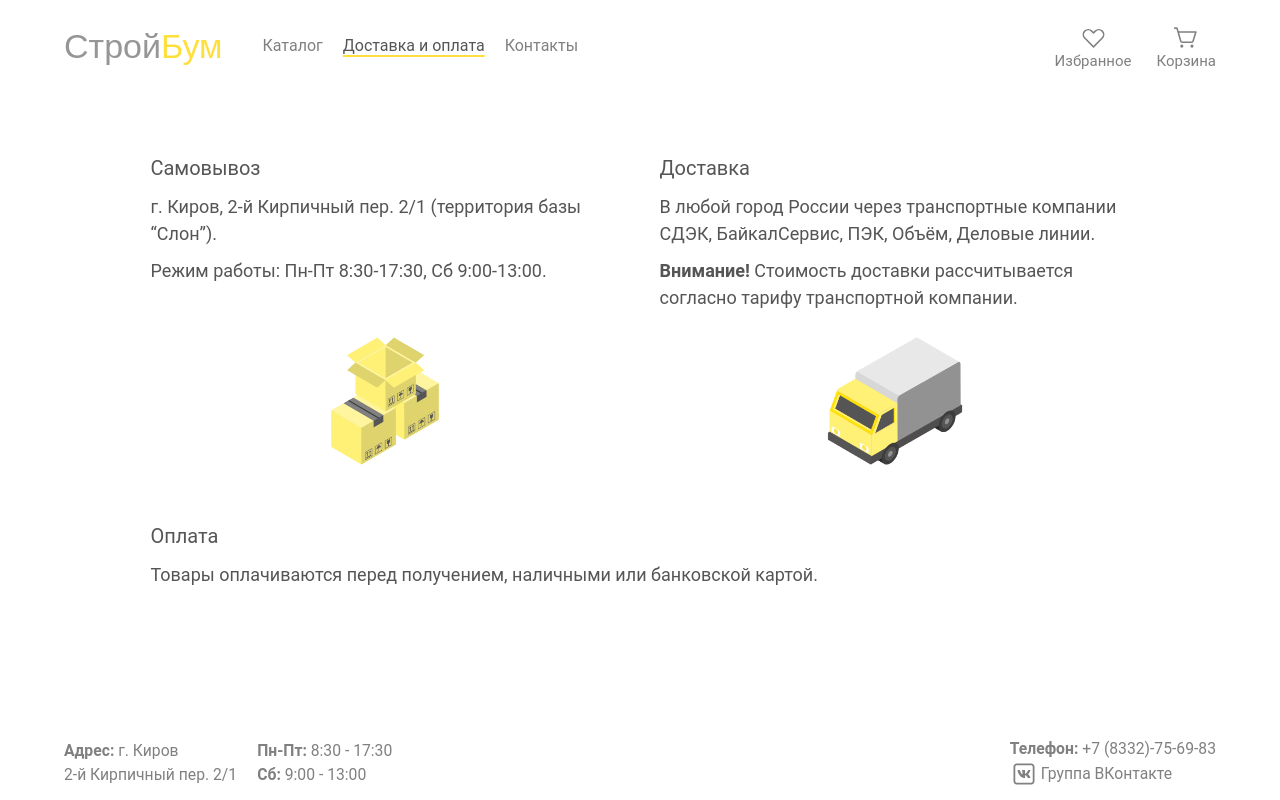
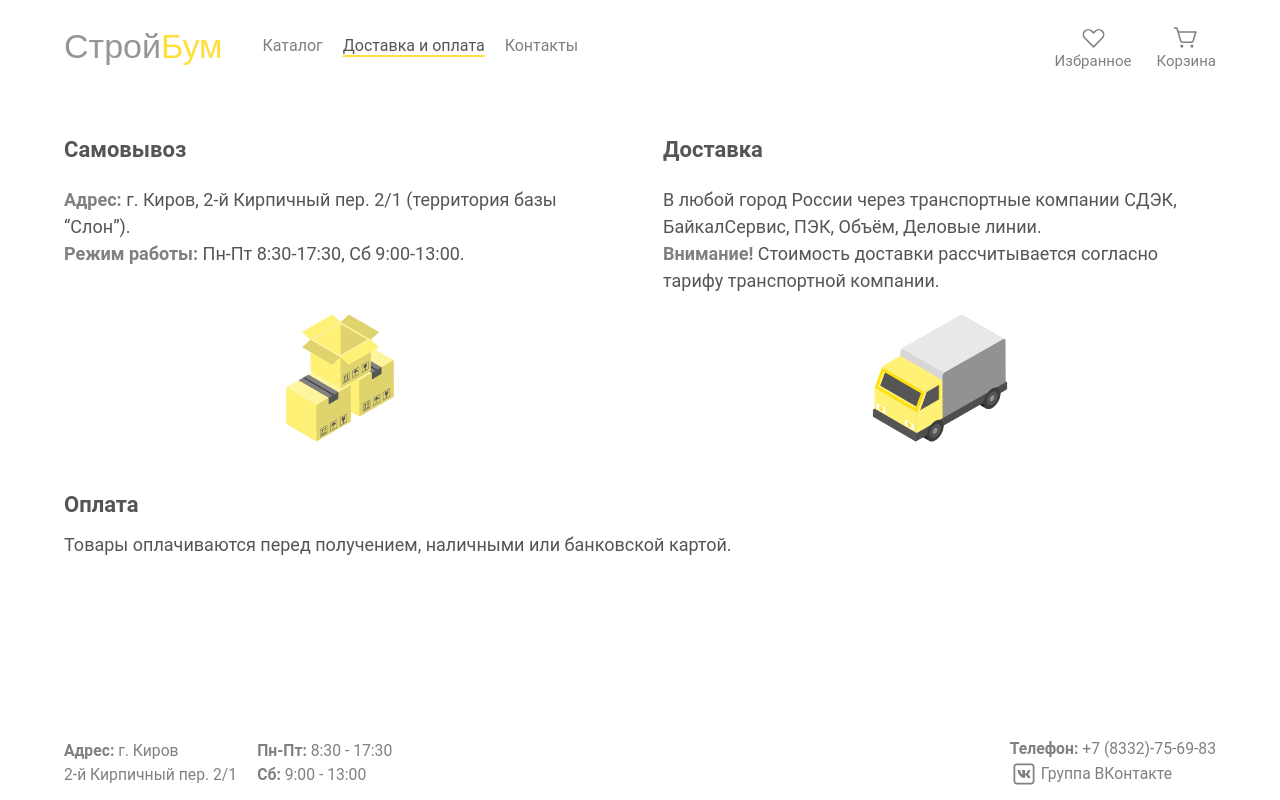
Before and after one commit to kotamikh/StroyBum, a Nuxt app: page /deliveryPayment in a window 1280 px wide. Built offline with nearby package versions, Linux system fonts and the light colour scheme; no server answers; a web font is replaced by a local one.

Commit message:
redesign headers, catalog and deliveryPayment

```diff
--- a/assets/styles/main.css
+++ b/assets/styles/main.css
@@ -15,12 +15,15 @@ body {
   position: relative;
 }
 
-h1 {
+h1.page-name {
   margin: 30px 0;
+  @media screen and (max-width: 809px) {
+    display: none
+  }
 }
 
-h1,
-h2 {
+h2,
+.page-name {
   color: var(--grey);
   font-size: calc((100vw - 320px) / (1280 - 320) * (20 - 18) + 18px);
 }
--- a/components/NavBar.vue
+++ b/components/NavBar.vue
@@ -113,6 +113,7 @@ watch(() => route.name, () => {
 
       @media screen and (max-width: 809px)
         margin-right: 0
+        margin-bottom: 40px
 
       span
         color: var(--yellow)
--- a/layouts/defaultlayout.vue
+++ b/layouts/defaultlayout.vue
@@ -19,16 +19,16 @@
 
   @media screen and (max-width: 809px)
     display: flex
+    margin: 10px auto
     flex-direction: column
 
   .content
     display: flex
-    padding: 20px 0 70px 0
+    padding-bottom: 70px
     flex-direction: column
 
     @media screen and (max-width: 809px)
-      padding-top: 0
-      padding-bottom: 160px
+      padding-bottom: 170px
 
     @media screen and (max-width: 344px)
       padding-bottom: 220px
--- a/pages/cart.vue
+++ b/pages/cart.vue
@@ -1,7 +1,7 @@
 <template>
-  <h1>
+  <h1 class="page-name">
     <svg xmlns="http://www.w3.org/2000/svg" width="25" height="25" viewBox="0 0 256 256">
-      <path fill="#808080"
+      <path fill="#555555"
             d="M96 216a16 16 0 1 1-16-16a16 16 0 0 1 16 16Zm88-16a16 16 0 1 0 16 16a16 16 0 0 0-16-16Zm47.65-125.65l-28.53 92.71A23.89 23.89 0 0 1 180.18 184H84.07A24.11 24.11 0 0 1 61 166.59L24.82 40H8a8 8 0 0 1 0-16h16.82a16.08 16.08 0 0 1 15.39 11.6L48.32 64H224a8 8 0 0 1 7.65 10.35ZM213.17 80H52.89l23.49 82.2a8 8 0 0 0 7.69 5.8h96.11a8 8 0 0 0 7.65-5.65Z"/>
     </svg>
     Корзина
@@ -49,7 +49,6 @@ import { computed } from "@vue/reactivity";
 import { useProductsStore } from "~/store/products";
 
 const store = useProductsStore()
-console.log(store.cartQuantity)
 
 const cartProducts = computed<IProduct[]>(() => {
   const result: IProduct[] = []
@@ -79,10 +78,13 @@ const commonSum = computed(() => {
 *:not(h1)
   font-size: calc((100vw - 320px) / (1280 - 320) * (16 - 14) + 14px)
 
-h1
+.page-name
   gap: 10px
   display: flex
   align-items: center
+
+  @media screen and (max-width: 809px)
+    display: none
 
 .cart-products
   gap: 10px
--- a/pages/catalog/index.vue
+++ b/pages/catalog/index.vue
@@ -1,6 +1,6 @@
 <template>
   <div class="wrapper">
-    <h1>Каталог</h1>
+    <h1 class="page-name">Каталог</h1>
     <ul class="categories">
       <li v-for="[id, category] in useSubjectsBrandsStore().subjectsMap"
           :key="id">
--- a/pages/catalog/productsList/[name].vue
+++ b/pages/catalog/productsList/[name].vue
@@ -1,10 +1,11 @@
 <template>
-  <div class="crumbs-filter">
   <div class="bread-crumbs">
     <a @click="navigateTo('/catalog')">Каталог</a>
     <p>/</p>
     <p>{{ name }}</p>
   </div>
+  <div class="name-filter">
+    <h1 class="category-name">{{ name }}</h1>
     <div class="filter">
       <button class="filter-btn" @click="showFilter = !showFilter">
         <svg xmlns="http://www.w3.org/2000/svg" width="25" height="25" viewBox="0 0 32 32">
@@ -18,7 +19,6 @@
       />
     </div>
   </div>
-  <h1>{{ name }}</h1>
   <div v-if="!products.size" class="empty-page">
     <p>Здесь ничего нет...</p>
     <img src="@/assets/common-images/смайлик.png" alt="sad-smile">
@@ -89,19 +89,32 @@ const showFilteredProducts = async (priceFilter: string, discountCheck: boolean,
 </script>
 
 <style scoped lang="sass">
-.crumbs-filter
+.bread-crumbs
+  gap: 10px
   display: flex
+  margin-top: 30px
+  font-size: calc((100vw - 320px) / (1280 - 320) * (18 - 16) + 16px)
+
+  @media screen and (max-width: 809px)
+    display: none
+
+  a:hover
+    color: var(--grey)
+
+.name-filter
+  display: flex
+  margin: 20px 0
   align-items: center
   justify-content: space-between
 
-  .bread-crumbs
-    gap: 10px
-    display: flex
-    margin: 30px 0
-    font-size: calc((100vw - 320px) / (1280 - 320) * (18 - 16) + 16px)
+  @media screen and (max-width: 809px)
+    margin-top: 0
 
-    a:hover
+  .category-name
+    margin: 0
+    font-weight: 600
     color: var(--grey)
+    font-size: calc((100vw - 320px) / (1280 - 320) * (28 - 24) + 24px)
 
   .filter
     width: fit-content
@@ -116,15 +129,18 @@ const showFilteredProducts = async (priceFilter: string, discountCheck: boolean,
       align-items: center
       justify-content: center
       background-color: transparent
+      font-size: calc((100vw - 320px) / (1280 - 320) * (16 - 14) + 14px)
+
+      @media screen and (max-width: 809px)
+        svg
+          width: 20px
+          height: 20px
 
       &:hover
         color: var(--grey)
 
         svg > path
           fill: var(--grey)
-
-h1
-  margin-top: 0
 
 .empty-page
   margin: auto
@@ -135,9 +151,11 @@ h1
 
 .catalog
   display: grid
-  grid-row-gap: 2rem
+  grid-gap: 2rem
+  grid-template-columns: repeat(auto-fill, minmax(200px, 1fr))
+
+  @media screen and (max-width: 949px)
     grid-column-gap: 1rem
-  grid-template-columns: repeat(auto-fill, minmax(200px, 1fr))
 
   @media screen and (max-width: 687px)
     grid-row-gap: 1rem
--- a/pages/catalog/productsList/product/[id].vue
+++ b/pages/catalog/productsList/product/[id].vue
@@ -6,7 +6,7 @@
         useSubjectsBrandsStore().findSubjectName(product.subject)
       }}</a>
     <p>/</p>
-    <h1>{{ product.name }}</h1>
+    <p>{{ product.name }}</p>
   </div>
   <div :class="[{ favourite : isFavourite }, 'product-card']">
     <div :class="[ product.images.length <= 1 ? 'two-cols' : '', 'main-information' ]">
@@ -44,27 +44,26 @@
       <div class="current-photo">
         <button v-if="product.images.length > 1" :class="[{ active : isLeftButtonActive }, 'left-button']"
                 @click="setCurrentImage(currentImageIndex - 1)">
-          <svg xmlns="http://www.w3.org/2000/svg" width="32" height="32" viewBox="0 0 24 24">
+          <svg xmlns="http://www.w3.org/2000/svg" width="28" height="28" viewBox="0 0 24 24">
             <path d="M15.41 16.58L10.83 12l4.58-4.59L14 6l-6 6l6 6l1.41-1.42Z"/>
           </svg>
         </button>
         <img :src="currentImage" :alt="product.name"/>
         <button v-if="product.images.length > 1" :class="[{ active : isRightButtonActive }, 'right-button']"
                 @click="setCurrentImage(currentImageIndex + 1)">
-          <svg xmlns="http://www.w3.org/2000/svg" width="32" height="32" viewBox="0 0 24 24">
+          <svg xmlns="http://www.w3.org/2000/svg" width="28" height="28" viewBox="0 0 24 24">
             <path d="M8.59 16.58L13.17 12L8.59 7.41L10 6l6 6l-6 6l-1.41-1.42Z"/>
+          </svg>
+        </button>
+        <button class="fav-btn" @click="useProductsStore().toggleFavourite(product.id)">
+          <svg class="fav-mark" xmlns="http://www.w3.org/2000/svg" viewBox="0 0 256 256">
+            <path
+                d="M240 98a57.63 57.63 0 0 1-17 41l-89.3 90.62a8 8 0 0 1-11.4 0L33 139a58 58 0 0 1 82-82.1l13 12.15l13.09-12.19A58 58 0 0 1 240 98Z"/>
           </svg>
         </button>
       </div>
       <div class="product-information">
-        <h1>{{ product.name }}
-          <button class="fav-btn" @click="useProductsStore().toggleFavourite(product.id)">
-            <svg class="fav-mark" xmlns="http://www.w3.org/2000/svg" viewBox="0 0 256 256">
-              <path
-                  d="M240 98a57.63 57.63 0 0 1-17 41l-89.3 90.62a8 8 0 0 1-11.4 0L33 139a58 58 0 0 1 82-82.1l13 12.15l13.09-12.19A58 58 0 0 1 240 98Z"/>
-            </svg>
-          </button>
-        </h1>
+        <h1>{{ product.name }}</h1>
         <div class="price-stock-cart">
           <div class="price-stock">
             <div class="price">
@@ -191,7 +190,13 @@ const moveToDown = () => {
   margin: 30px 0
   flex-wrap: wrap
   column-gap: 10px
-  font-size: calc((100vw - 320px) / (1280 - 320) * (18 - 16) + 16px)
+  font-size: calc((100vw - 320px) / (1280 - 320) * (18 - 14) + 14px)
+
+  @media screen and (max-width: 809px)
+    margin-top: 0
+
+  @media screen and (max-width: 559px)
+    margin: 0
 
   a,
   p
@@ -200,35 +205,30 @@ const moveToDown = () => {
   a:hover
     color: var(--grey)
 
-  h1
-    margin: 0
-    font-size: inherit
-
 .product-card
   width: 100%
-  margin: 20px auto
 
   .two-cols.main-information
     grid-template-columns: 1fr 2.5fr 4.5fr
 
-    @media screen and (max-width: 849px)
+    @media screen and (max-width: 809px)
       grid-template-columns: 0.5fr 3.5fr 4fr
 
     @media screen and (max-width: 559px)
       grid-template-columns: 1fr
-      grid-template-rows: 2fr 1fr
+      grid-template-rows: 1fr 0.5fr
 
   .main-information
     display: grid
     margin-bottom: 5%
     grid-template-columns: 1fr 2.5fr 4.5fr
 
-    @media screen and (max-width: 849px)
-      grid-template-columns: 1fr 3.5fr 3.5fr
+    @media screen and (max-width: 809px)
+      grid-template-columns: 1fr 3fr 3.5fr
 
     @media screen and (max-width: 559px)
       grid-template-columns: 1fr
-      grid-template-rows: 2fr 1fr
+      grid-template-rows: 1fr 0.5fr
 
       .col-1
         display: none
@@ -337,6 +337,23 @@ const moveToDown = () => {
         @media screen and (max-width: 559px)
           border: 0
 
+    .fav-btn
+      top: 0
+      right: 0
+      border: none
+      padding: 5px
+      position: absolute
+      display: inline-flex
+      background-color: transparent
+      width: calc((100vw - 320px) / (1280 - 320) * (42 - 32) + 32px)
+
+      .fav-mark
+        width: inherit
+        fill: rgba(128, 128, 128, 0.4)
+
+        &:hover
+          fill: var(--middle-grey)
+
     .product-information
       gap: 5%
       display: flex
@@ -344,7 +361,7 @@ const moveToDown = () => {
       flex-direction: column
       justify-content: center
 
-      @media screen and (max-width: 849px)
+      @media screen and (max-width: 809px)
         margin: 0 5%
 
       @media screen and (max-width: 559px)
@@ -356,24 +373,7 @@ const moveToDown = () => {
       h1
         margin: 0
         position: relative
-        font-size: calc((100vw - 320px) / (1280 - 320) * (28 - 18) + 18px)
-
-        @media screen and (max-width: 849px)
-          font-size: calc((100vw - 320px) / (1280 - 320) * (24 - 18) + 18px)
-
-      .fav-btn
-        border: none
-        position: absolute
-        display: inline-flex
-        background-color: transparent
-        width: calc((100vw - 320px) / (1280 - 320) * (42 - 30) + 30px)
-
-      .fav-mark
-        width: inherit
-        fill: rgba(128, 128, 128, 0.4)
-
-        &:hover
-          fill: var(--middle-grey)
+        font-size: calc((100vw - 320px) / (1280 - 320) * (24 - 16) + 16px)
 
       .price-stock-cart
         display: contents
--- a/pages/contacts.vue
+++ b/pages/contacts.vue
@@ -1,6 +1,6 @@
 <template>
   <div class="wrapper">
-    <h1>Контакты</h1>
+    <h1 class="page-name">Контакты</h1>
     <div class="contacts">
       <div class="contacts-text">
         <div class="address">
@@ -134,5 +134,3 @@
       width: 90%
       align-self: center
 </style>
-<script setup lang="ts">
-</script>
--- a/pages/deliveryPayment.vue
+++ b/pages/deliveryPayment.vue
@@ -4,9 +4,9 @@
       <div class="method">
         <h2 class="header-1">Самовывоз</h2>
         <div class="text-center">
-          <p>г. Киров, 2-й Кирпичный пер. 2/1
+          <p><span>Адрес:</span> г. Киров, 2-й Кирпичный пер. 2/1
             (территория базы “Слон”).</p>
-          <p>Режим работы: Пн-Пт 8:30-17:30,
+          <p><span>Режим работы:</span> Пн-Пт 8:30-17:30,
             Сб 9:00-13:00.</p>
         </div>
         <img :src="pickup" alt="самовывоз" class="box-img"/>
@@ -37,22 +37,26 @@ import delivery from 'assets/delivery-payment-images/доставка.png'
   color: var(--grey)
 
 .wrapper
-  width: 85%
+  width: 100%
   display: flex
-  margin: 60px auto 0
+  margin: 60px auto 20px
   flex-direction: column
   font-size: calc((100vw - 320px) / (1280 - 320) * (18 - 16) + 16px)
 
-  @media screen and (max-width: 1239px)
-    width: 98%
+  h2
+    font-weight: 600
+    color: var(--grey)
+    margin-bottom: 10px
+    font-size: calc((100vw - 320px) / (1280 - 320) * (22 - 20) + 20px)
 
-  @media screen and (max-width: 709px)
-    width: 95%
-    margin: 40px auto 10px
+  @media screen and (max-width: 809px)
+    margin-top: 0
 
   .delivery-methods
     display: grid
     grid-column-gap: 4%
+    grid-row-gap: 10px
+    margin-bottom: 40px
     height: max-content
     grid-template-rows: 0.5fr 2fr 2.5fr
     grid-template-columns: repeat(2, 1fr)
@@ -67,9 +71,10 @@ import delivery from 'assets/delivery-payment-images/доставка.png'
       flex-direction: column
 
     @media screen and (max-width: 484px)
-      width: 90%
+      width: 100%
+      margin-bottom: 30px
 
-    @media screen and (min-width: 709px)
+    @media screen and (min-width: 710px)
       .method
         display: contents
 
@@ -90,6 +95,7 @@ import delivery from 'assets/delivery-payment-images/доставка.png'
 
       img
         margin: auto
+
         @media screen and (max-width: 709px)
           top: 30%
           margin: 0
@@ -100,7 +106,11 @@ import delivery from 'assets/delivery-payment-images/доставка.png'
         @media screen and (max-width: 484px)
           top: -15px
           width: 50px
-          left: 100px
+
+          &.box-img
+            left: 120px
+          &.delivery-img
+            left: 105px
 
       .box-img
         max-width: 140px
@@ -112,28 +122,9 @@ import delivery from 'assets/delivery-payment-images/доставка.png'
 
     h2
       width: fit-content
-      margin-bottom: 10px
-
-      @media screen and (max-width: 709px)
-        text-align: left
 
     p
-      margin-bottom: 10px
-
-      @media screen and (max-width: 709px)
-        margin-bottom: 20px
-
       span
+        color: #808080
         font-weight: bold
-
-  .payment
-    h2
-      margin: 40px 0 10px
-      vertical-align: middle
-
-    @media screen and (max-width: 709px)
-      margin-top: 20px
-
-      h2
-        margin-top: 0
 </style>
--- a/pages/favourites.vue
+++ b/pages/favourites.vue
@@ -1,6 +1,6 @@
 <template>
-  <h1>
-    <svg xmlns="http://www.w3.org/2000/svg" width="25" height="25" viewBox="0 0 256 256"><path fill="#808080" d="M223 57a58.07 58.07 0 0 0-81.92-.1L128 69.05l-13.09-12.19A58 58 0 0 0 33 139l89.35 90.66a8 8 0 0 0 11.4 0L223 139a58 58 0 0 0 0-82Zm-11.35 70.76L128 212.6l-83.7-84.92a42 42 0 0 1 59.4-59.4l.2.2l18.65 17.35a8 8 0 0 0 10.9 0l18.65-17.35l.2-.2a42 42 0 1 1 59.36 59.44Z"/></svg>
+  <h1 class="page-name">
+    <svg xmlns="http://www.w3.org/2000/svg" width="25" height="25" viewBox="0 0 256 256"><path fill="#555555" d="M223 57a58.07 58.07 0 0 0-81.92-.1L128 69.05l-13.09-12.19A58 58 0 0 0 33 139l89.35 90.66a8 8 0 0 0 11.4 0L223 139a58 58 0 0 0 0-82Zm-11.35 70.76L128 212.6l-83.7-84.92a42 42 0 0 1 59.4-59.4l.2.2l18.65 17.35a8 8 0 0 0 10.9 0l18.65-17.35l.2-.2a42 42 0 1 1 59.36 59.44Z"/></svg>
     Избранное</h1>
   <div class="fav-products">
     <product-card v-for="product in favouriteProducts"
@@ -35,15 +35,17 @@ const favouriteProducts = computed<IProduct[]>(() => {
 </script>
 
 <style scoped lang="sass">
-h1
+.page-name
   gap: 10px
   display: flex
   align-items: center
 
+  @media screen and (max-width: 809px)
+    display: none
+
 .fav-products
   display: grid
-  grid-gap: 1rem
-  margin-top: 20px
+  grid-gap: 2rem
   grid-template-columns: repeat(auto-fill, minmax(200px, 1fr))
 
   @media screen and (max-width: 687px)
```
Lines whose indentation alone changed are shown as unchanged.
